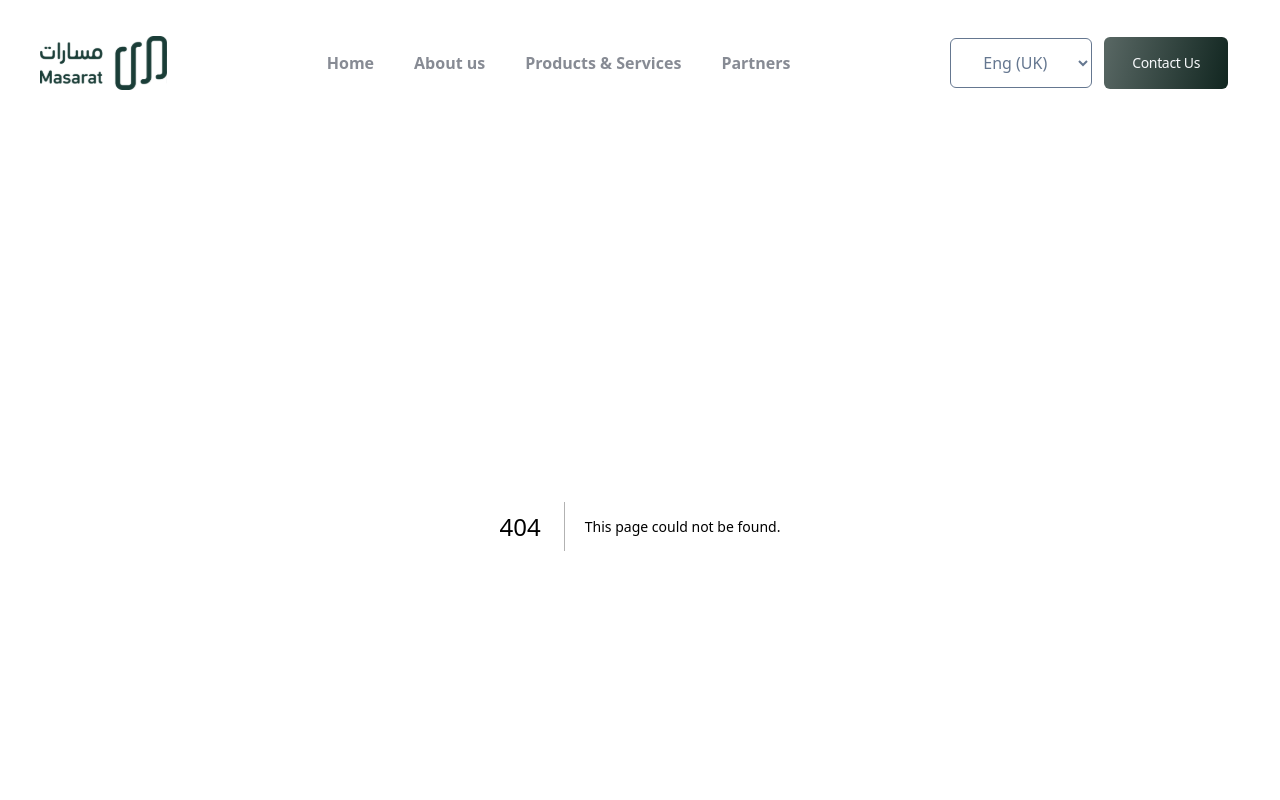
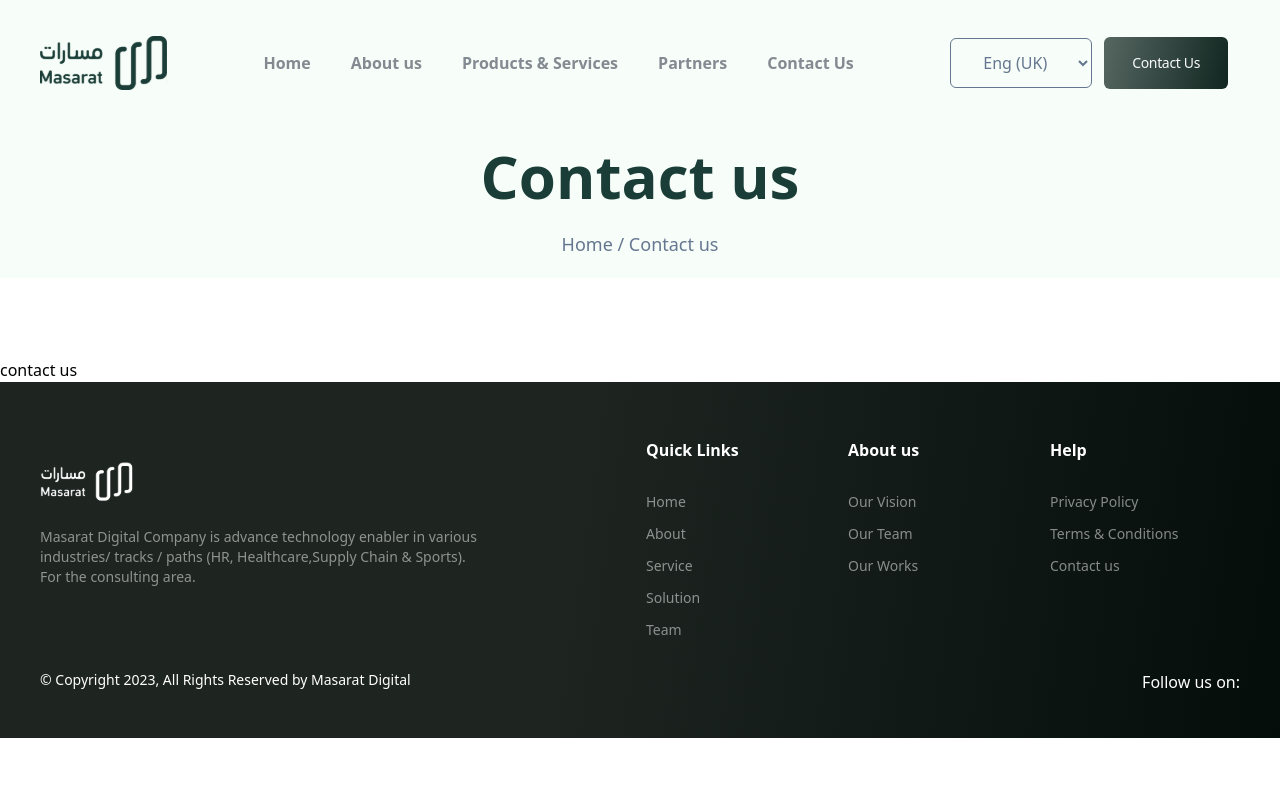
Before and after one commit to mesu-ai/masarat, a Next.js app: page /contactUs in a window 1280 px wide. Before the commit this address had no page. Shown: the top 800 px of the page. Built offline with nearby package versions, Linux system fonts and the light colour scheme.

Commit message:
Add breadCrumb

```diff
--- a/src/components/layout.js
+++ b/src/components/layout.js
@@ -1,12 +1,17 @@
 import Footer from '@/layout/footer/Footer';
 import Header from '@/layout/header/Header';
 import React from 'react';
+import BreadCrumb from './molecules/BreadCrumb';
 
-const Layout = ({children}) => {
+const Layout = ({ children }) => {
   return (
     <>
-      <Header/>
-       <main>{children}</main>
+      <div className='bg-whiteGreen mb-20'>
+        <Header />
+        <BreadCrumb/>
+      </div>
+
+      <main>{children}</main>
       <Footer />
     </>
   );
--- /dev/null
+++ b/src/components/molecules/BreadCrumb.jsx
@@ -0,0 +1,31 @@
+import React from 'react';
+import Heading6XL from '../atoms/Heading6XL';
+import ParagraphText from '../atoms/ParagraphText';
+import { useRouter } from 'next/router';
+
+const BreadCrumb = () => {
+  const route = useRouter();
+  console.log({ route });
+  return (
+    <div className='text-center space-y-6 pt-5 pb-5'>
+      <Heading6XL>
+        {route.pathname.includes('productAndService')
+          ? 'Detail Service'
+          : route.pathname.includes('aboutUs')
+          ? 'About us'
+          : 'Contact us'}
+      </Heading6XL>
+
+      <h3 className='text-base md:text-lg font-normal text-slateBlue'>
+        Home /{' '}
+        {route.pathname.includes('productAndService')
+          ? 'Detail Service'
+          : route.pathname.includes('aboutUs')
+          ? 'About us'
+          : 'Contact us'}
+      </h3>
+    </div>
+  );
+};
+
+export default BreadCrumb;
--- a/src/components/organizations/OurProjects.jsx
+++ b/src/components/organizations/OurProjects.jsx
@@ -52,7 +52,7 @@ const OurProjects = () => {
             className='group relative rounded-2xl  bg-white/10  hover:bg-white  shadow-lightShadow hover:shadow-hoverShadow hover:border-4 border-lightBlue'
           >
             <Image
-              className=' '
+              className='w-full'
               src={item?.icon}
               alt='icon'
               // width={20}
--- /dev/null
+++ b/src/pages/contactUs.jsx
@@ -0,0 +1,12 @@
+import React from 'react';
+
+const contactUs = () => {
+  return (
+    <div>
+      contact us
+
+    </div>
+  );
+};
+
+export default contactUs;
--- a/src/routes/headerRoutes.js
+++ b/src/routes/headerRoutes.js
@@ -3,7 +3,7 @@ const headerRoutes = [
   { name: 'About us', path: '/aboutUs', exact: true },
   { name: 'Products & Services', path: '/productAndService', exact: true },
   { name: 'Partners', path: '/partners', exact: true },
-  // { name: 'Career', path: '/career', exact: true },
+  { name: 'Contact Us', path: '/contactUs', exact: true },
 ];
 
 export default headerRoutes;
--- a/tailwind.config.js
+++ b/tailwind.config.js
@@ -12,7 +12,8 @@ module.exports = {
         'lightBlue':'#BDD5FF',
         'lightGreen': '#9BEBA8',
         'thinGreen':'#E6FAE9',
-        'mercury':'#E5EAF1'
+        'mercury':'#E5EAF1',
+        'whiteGreen':'#F7FDF8'
 
         // 'slateGray':'rgba(15, 23, 42, 0.5);'
       },
```
